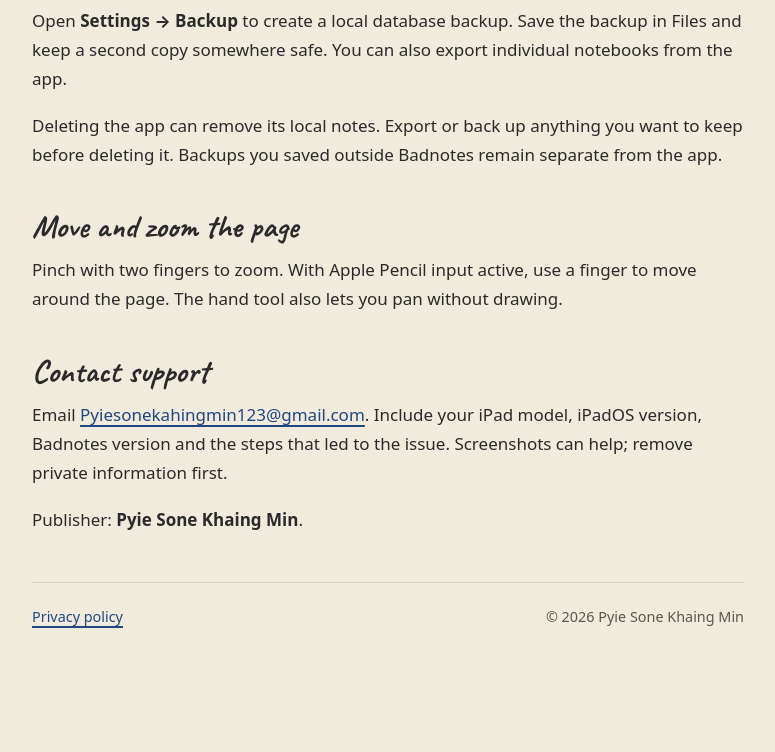
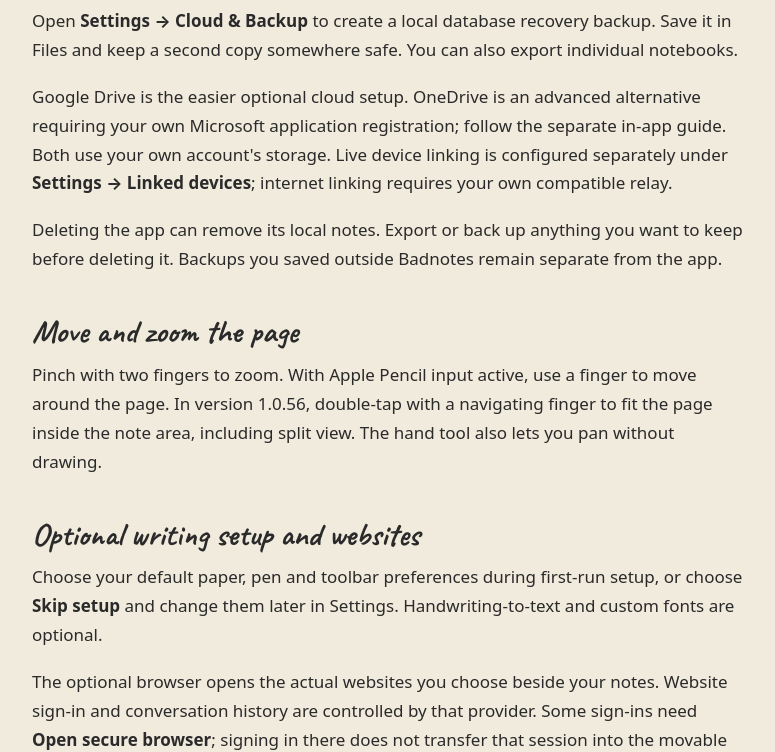
Before and after one commit to Pskm12E/badnotes-support, a plain HTML site: page index.html in a window 1280 px wide. Shown: the part 491-1243 px from the top of the page, without its empty margins (252-1027 px from the left). Before the commit the page ends 1157 px from the top, so only its background shows below. Drawn offline with Linux system fonts and the light colour scheme.

Commit message:
Update Badnotes 1.0.56 support and privacy information

```diff
--- a/index.html
+++ b/index.html
@@ -20,11 +20,15 @@
     <p>Your notebooks are stored on your iPad. Writing, drawing and opening locally stored notes do not require a Google account or an internet connection. Cloud features and downloading additional resources need internet access.</p>
 
     <h2>Keep a copy of your notes</h2>
-    <p>Open <strong>Settings → Backup</strong> to create a local database backup. Save the backup in Files and keep a second copy somewhere safe. You can also export individual notebooks from the app.</p>
+    <p>Open <strong>Settings → Cloud &amp; Backup</strong> to create a local database recovery backup. Save it in Files and keep a second copy somewhere safe. You can also export individual notebooks.</p>
+    <p>Google Drive is the easier optional cloud setup. OneDrive is an advanced alternative requiring your own Microsoft application registration; follow the separate in-app guide. Both use your own account's storage. Live device linking is configured separately under <strong>Settings → Linked devices</strong>; internet linking requires your own compatible relay.</p>
     <p>Deleting the app can remove its local notes. Export or back up anything you want to keep before deleting it. Backups you saved outside Badnotes remain separate from the app.</p>
 
     <h2>Move and zoom the page</h2>
-    <p>Pinch with two fingers to zoom. With Apple Pencil input active, use a finger to move around the page. The hand tool also lets you pan without drawing.</p>
+    <p>Pinch with two fingers to zoom. With Apple Pencil input active, use a finger to move around the page. In version 1.0.56, double-tap with a navigating finger to fit the page inside the note area, including split view. The hand tool also lets you pan without drawing.</p>
+    <h2>Optional writing setup and websites</h2>
+    <p>Choose your default paper, pen and toolbar preferences during first-run setup, or choose <strong>Skip setup</strong> and change them later in Settings. Handwriting-to-text and custom fonts are optional.</p>
+    <p>The optional browser opens the actual websites you choose beside your notes. Website sign-in and conversation history are controlled by that provider. Some sign-ins need <strong>Open secure browser</strong>; signing in there does not transfer that session into the movable panel.</p>
 
     <h2 id="contact">Contact support</h2>
     <p>Email <a href="mailto:Pyiesonekahingmin123@gmail.com">Pyiesonekahingmin123@gmail.com</a>. Include your iPad model, iPadOS version, Badnotes version and the steps that led to the issue. Screenshots can help; remove private information first.</p>
```
